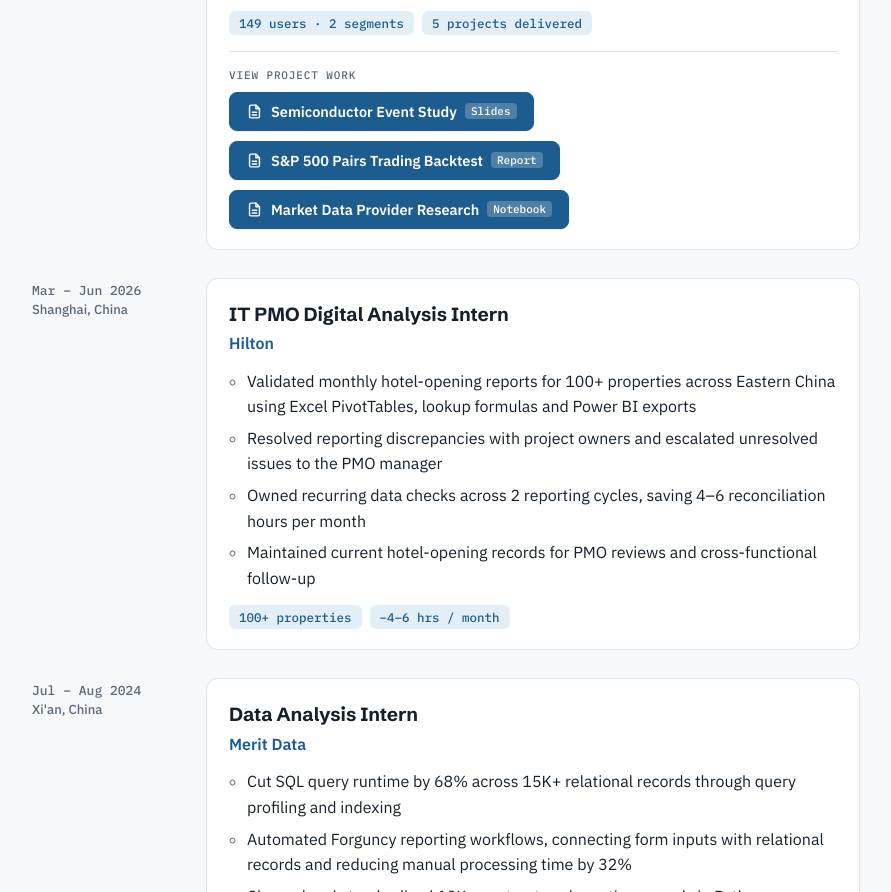
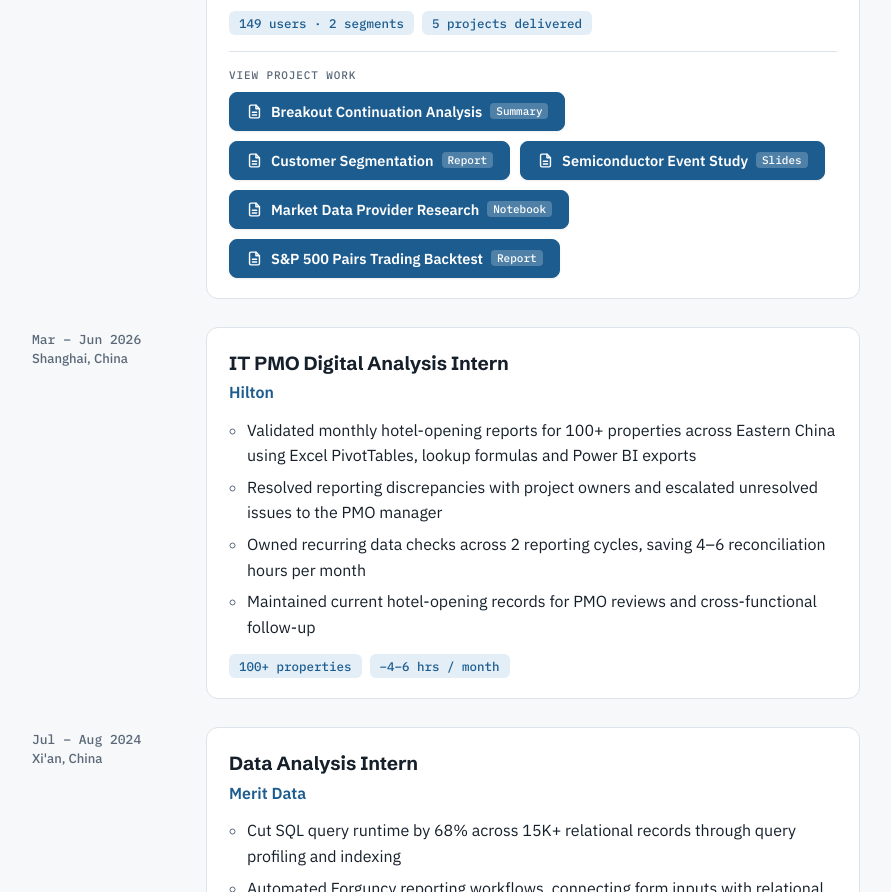
Before and after one commit to YunningZhang/YunningZhang.github.io, a plain HTML site: page index.html in a window 1280 px wide. Shown: the part 1436-2328 px from the top of the page, without its empty margins (194-1085 px from the left). Drawn offline with Linux system fonts and the light colour scheme.

Commit message:
Add breakout analysis and customer segmentation projects
Co-Authored-By: Claude Opus 5.5 <noreply@anthropic.com>

```diff
--- a/index.html
+++ b/index.html
@@ -211,9 +211,11 @@ footer .wrap { display: flex; flex-wrap: wrap; justify-content: space-between; g
           <div class="metrics"><span class="metric">149 users · 2 segments</span><span class="metric">5 projects delivered</span></div>
           <div class="proj-links">
             <span class="k">View project work</span>
+            <button type="button" class="view-btn" data-doc="breakout_analysis" data-pages="3" data-title="Breakout Continuation Analysis"><svg viewBox="0 0 24 24" fill="none" stroke="currentColor" stroke-width="2" stroke-linecap="round" stroke-linejoin="round" aria-hidden="true"><path d="M14 3H7a2 2 0 0 0-2 2v14a2 2 0 0 0 2 2h10a2 2 0 0 0 2-2V8z"/><path d="M14 3v5h5"/><path d="M9 13h6M9 17h6"/></svg><span>Breakout Continuation Analysis</span><span class="fmt">Summary</span></button>
+            <button type="button" class="view-btn" data-doc="customer_segmentation" data-pages="3" data-title="Customer Segmentation"><svg viewBox="0 0 24 24" fill="none" stroke="currentColor" stroke-width="2" stroke-linecap="round" stroke-linejoin="round" aria-hidden="true"><path d="M14 3H7a2 2 0 0 0-2 2v14a2 2 0 0 0 2 2h10a2 2 0 0 0 2-2V8z"/><path d="M14 3v5h5"/><path d="M9 13h6M9 17h6"/></svg><span>Customer Segmentation</span><span class="fmt">Report</span></button>
             <button type="button" class="view-btn" data-doc="semiconductor_event_study_deck" data-pages="5" data-title="Semiconductor Event Study"><svg viewBox="0 0 24 24" fill="none" stroke="currentColor" stroke-width="2" stroke-linecap="round" stroke-linejoin="round" aria-hidden="true"><path d="M14 3H7a2 2 0 0 0-2 2v14a2 2 0 0 0 2 2h10a2 2 0 0 0 2-2V8z"/><path d="M14 3v5h5"/><path d="M9 13h6M9 17h6"/></svg><span>Semiconductor Event Study</span><span class="fmt">Slides</span></button>
+            <button type="button" class="view-btn" data-doc="data_provider_research" data-pages="6" data-title="Market Data Provider Research"><svg viewBox="0 0 24 24" fill="none" stroke="currentColor" stroke-width="2" stroke-linecap="round" stroke-linejoin="round" aria-hidden="true"><path d="M14 3H7a2 2 0 0 0-2 2v14a2 2 0 0 0 2 2h10a2 2 0 0 0 2-2V8z"/><path d="M14 3v5h5"/><path d="M9 13h6M9 17h6"/></svg><span>Market Data Provider Research</span><span class="fmt">Notebook</span></button>
             <button type="button" class="view-btn" data-doc="pairs_trading_backtest" data-pages="4" data-title="S&amp;P 500 Pairs Trading Backtest"><svg viewBox="0 0 24 24" fill="none" stroke="currentColor" stroke-width="2" stroke-linecap="round" stroke-linejoin="round" aria-hidden="true"><path d="M14 3H7a2 2 0 0 0-2 2v14a2 2 0 0 0 2 2h10a2 2 0 0 0 2-2V8z"/><path d="M14 3v5h5"/><path d="M9 13h6M9 17h6"/></svg><span>S&amp;P 500 Pairs Trading Backtest</span><span class="fmt">Report</span></button>
-            <button type="button" class="view-btn" data-doc="data_provider_research" data-pages="6" data-title="Market Data Provider Research"><svg viewBox="0 0 24 24" fill="none" stroke="currentColor" stroke-width="2" stroke-linecap="round" stroke-linejoin="round" aria-hidden="true"><path d="M14 3H7a2 2 0 0 0-2 2v14a2 2 0 0 0 2 2h10a2 2 0 0 0 2-2V8z"/><path d="M14 3v5h5"/><path d="M9 13h6M9 17h6"/></svg><span>Market Data Provider Research</span><span class="fmt">Notebook</span></button>
           </div>
         </article>
       </li>
```
Also changed, not shown: projects/pages/breakout_analysis-1.jpg (added), projects/pages/breakout_analysis-2.jpg (added), projects/pages/breakout_analysis-3.jpg (added), projects/pages/customer_segmentation-1.jpg (added), projects/pages/customer_segmentation-2.jpg (added), projects/pages/customer_segmentation-3.jpg (added).
